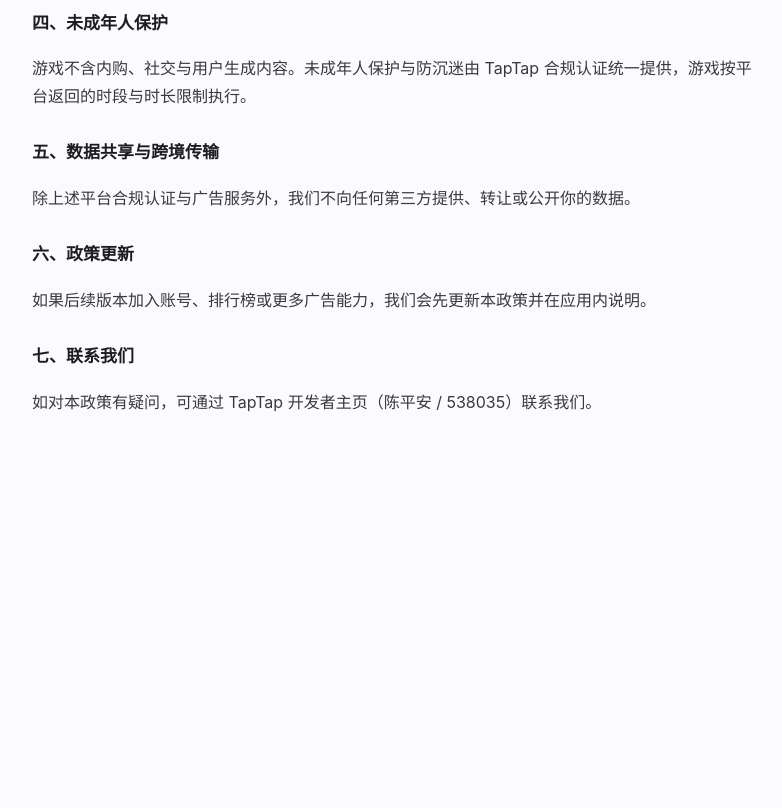
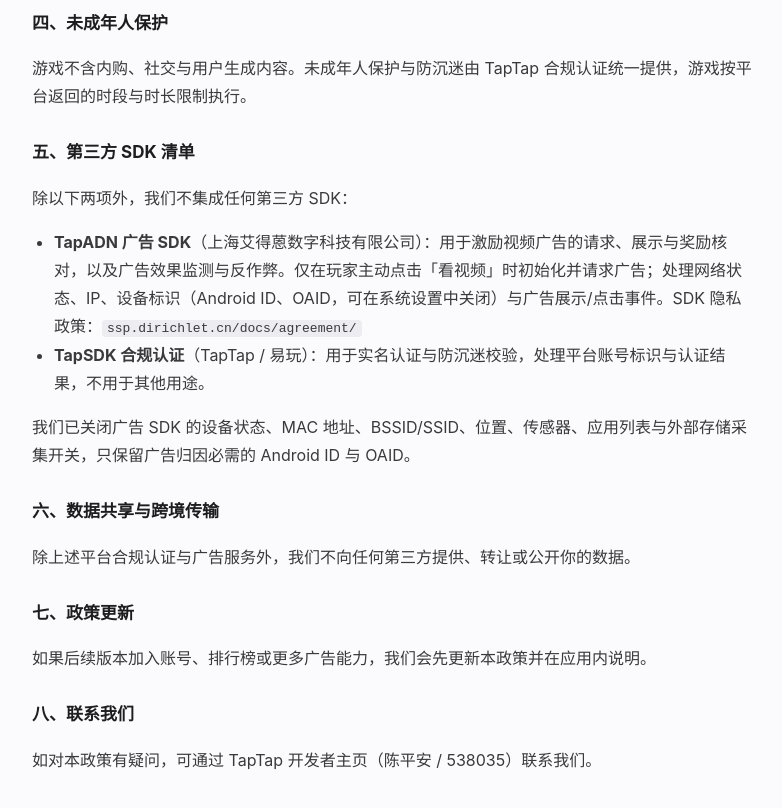
Before and after one commit to chenpipi0807/TAPTAP-PIPCHEN, a plain HTML site: page danren/index.html in a window 1280 px wide. Shown: the part 820-1628 px from the top of the page, without its empty margins (248-1030 px from the left). Before the commit the page ends 1316 px from the top, so only its background shows below. Drawn offline with Linux system fonts and the light colour scheme.

Commit message:
docs: 补充第三方 SDK 清单（TapADN / TapSDK 合规认证）

```diff
--- a/danren/index.html
+++ b/danren/index.html
@@ -35,7 +35,7 @@
   <ul>
     <li>没有账号系统，不需要登录、手机号或实名信息（如平台合规认证要求，由 TapTap SDK 在启动时完成，数据由平台处理）；</li>
     <li>不申请通讯录、位置、相机、麦克风、相册等权限；</li>
-    <li>不接入统计、推送或第三方数据 SDK；如后续接入广告，仅在展示广告时由广告 SDK 处理必要的设备与网络信息，用于广告投放与反作弊；</li>
+    <li>不接入统计、推送或用户画像 SDK；接入的第三方 SDK 只有广告与平台合规认证两类，清单见第五节；</li>
     <li>游戏运行所需的全部资源（语言、图标、画面）都打包在安装包内，离线可玩。</li>
   </ul>
 
@@ -52,13 +52,21 @@
   <h2>四、未成年人保护</h2>
   <p>游戏不含内购、社交与用户生成内容。未成年人保护与防沉迷由 TapTap 合规认证统一提供，游戏按平台返回的时段与时长限制执行。</p>
 
-  <h2>五、数据共享与跨境传输</h2>
+  <h2>五、第三方 SDK 清单</h2>
+  <p>除以下两项外，我们不集成任何第三方 SDK：</p>
+  <ul>
+    <li><strong>TapADN 广告 SDK</strong>（上海艾得蒽数字科技有限公司）：用于激励视频广告的请求、展示与奖励核对，以及广告效果监测与反作弊。仅在玩家主动点击「看视频」时初始化并请求广告；处理网络状态、IP、设备标识（Android ID、OAID，可在系统设置中关闭）与广告展示/点击事件。SDK 隐私政策：<code>ssp.dirichlet.cn/docs/agreement/</code></li>
+    <li><strong>TapSDK 合规认证</strong>（TapTap / 易玩）：用于实名认证与防沉迷校验，处理平台账号标识与认证结果，不用于其他用途。</li>
+  </ul>
+  <p>我们已关闭广告 SDK 的设备状态、MAC 地址、BSSID/SSID、位置、传感器、应用列表与外部存储采集开关，只保留广告归因必需的 Android ID 与 OAID。</p>
+
+  <h2>六、数据共享与跨境传输</h2>
   <p>除上述平台合规认证与广告服务外，我们不向任何第三方提供、转让或公开你的数据。</p>
 
-  <h2>六、政策更新</h2>
+  <h2>七、政策更新</h2>
   <p>如果后续版本加入账号、排行榜或更多广告能力，我们会先更新本政策并在应用内说明。</p>
 
-  <h2>七、联系我们</h2>
+  <h2>八、联系我们</h2>
   <p>如对本政策有疑问，可通过 TapTap 开发者主页（陈平安 / 538035）联系我们。</p>
 </main>
 </body>
```
Also changed, not shown: fanche/index.html (+12 -4 lines), shijian/index.html (+12 -4 lines), songdan/index.html (+12 -4 lines), sunspire/index.html (+12 -4 lines).
